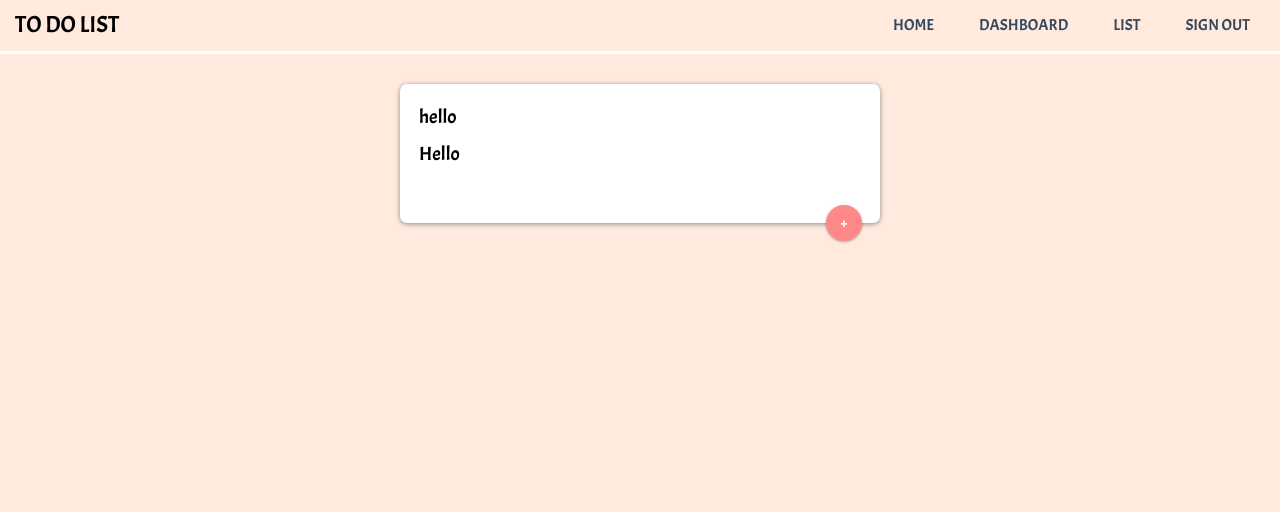
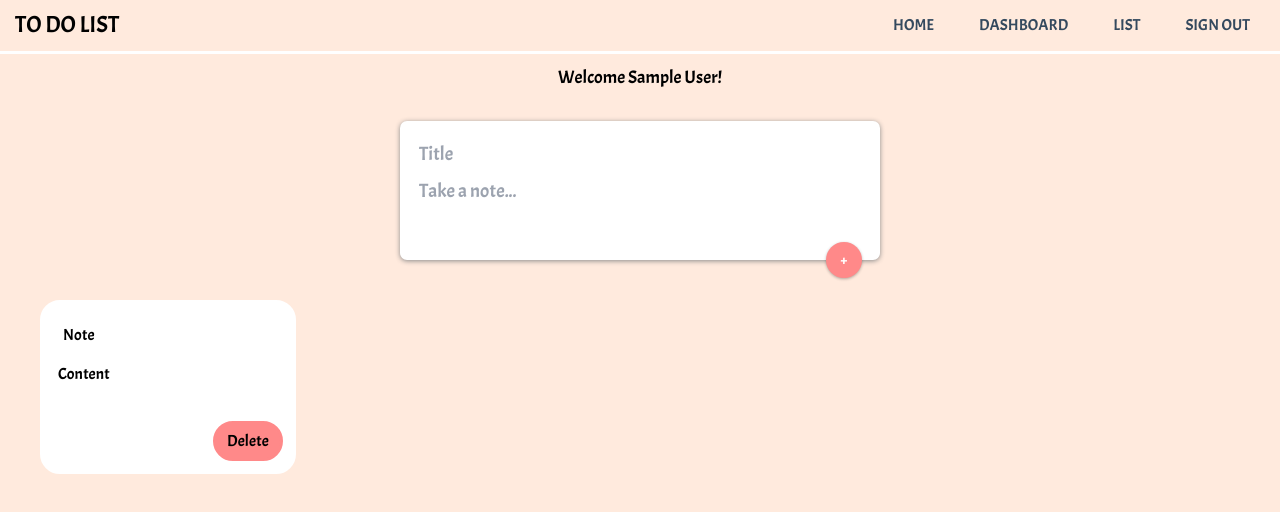
Before and after one commit to RacquelNinaDennison/to_do_list_next, a Next.js app: page /todolist in a window 1280 px wide. Shown: the top 512 px of the page. Built offline with nearby package versions, Linux system fonts and the light colour scheme; no server answers; sample sign-in values are in the browser's storage; a web font is replaced by a local one.

Commit message:
Added loading component

```diff
--- a/package.json
+++ b/package.json
@@ -16,6 +16,7 @@
     "@types/react": "18.2.14",
     "@types/react-dom": "18.2.6",
     "autoprefixer": "^10.4.14",
+    "axios": "^1.4.0",
     "eslint": "8.44.0",
     "eslint-config-next": "13.4.7",
     "next": "13.4.7",
@@ -27,7 +28,8 @@
     "sass": "^1.63.6",
     "tailwindcss": "^3.3.2",
     "ts-node": "^10.9.1",
-    "typescript": "^5.1.6"
+    "typescript": "^5.1.6",
+    "zod": "^3.21.4"
   },
   "devDependencies": {
     "prisma": "^4.16.2"
--- /dev/null
+++ b/src/components/LoadingCard.tsx
@@ -0,0 +1,15 @@
+import React from "react";
+import styles from "./loadingCard.module.scss";
+export const LoadingCard = () => {
+	return (
+		<div>
+			<form className={styles.createNote}>
+				<input name='title' placeholder='' value='' />
+
+				<textarea name='content' placeholder='LOADING' value='' />
+			</form>
+		</div>
+	);
+};
+
+export default LoadingCard;
--- a/src/components/Tasks.tsx
+++ b/src/components/Tasks.tsx
@@ -1,20 +1,62 @@
 import React from "react";
 import styles from "./tasks.module.scss";
+import { useState } from "react";
+import { SingleNote } from "./note";
+
 export const Tasks = () => {
+	const [note, setNote] = useState({ title: "", content: "" });
+	const [takingNote, setTakingNote] = useState(false);
+	const [emptyField, setEmptyField] = useState(false);
+
+	function handleButtonSubmission(event: any) {
+		event.preventDefault();
+		if (note.title.trim() == "" || note.content.trim() == "") {
+			setEmptyField(true);
+		}
+		console.log(note);
+		setNote({ title: "", content: "" });
+	}
+
+	// const handleDelete = (id) => {
+	// 	deleteMutation.mutateAsync(id);
+	// };
+
+	function handleNoteMaking(event: any) {
+		const { name, value } = event.target;
+		setNote((prevValue) => {
+			return {
+				...prevValue,
+				[name]: value,
+			};
+		});
+	}
+
 	return (
+		<>
 			<div>
 				<form className={styles.createNote}>
 					<input
 						name='title'
 						placeholder={true ? "Title" : "Start Taking notes"}
-					value='hello'
+						value={note.title}
+						onChange={handleNoteMaking}
+						onClick={() => {
+							setTakingNote(true);
+						}}
 					/>
 
-				<textarea name='content' placeholder='Take a note...' value='Hello' />
+					<textarea
+						name='content'
+						placeholder='Take a note...'
+						value={note.content}
+						onChange={handleNoteMaking}
+					/>
 
-				<button>+</button>
+					<button onClick={handleButtonSubmission}>+</button>
 				</form>
 			</div>
+			<SingleNote />
+		</>
 	);
 };
 
--- /dev/null
+++ b/src/components/loadingCard.module.scss
@@ -0,0 +1,40 @@
+$header-color: #fdf4f5;
+$header-h1-color: #e8a0bf;
+$footer-paragraph-color: #ccc;
+$button-color: #ff8989;
+$box-shawdow-color: rgba(0, 0, 0, 0.3);
+$hover-button: #ba90c6;
+
+form.createNote {
+	position: relative;
+	width: 480px;
+	margin: 30px auto 20px auto;
+	padding: 15px;
+	border-radius: 7px;
+	box-shadow: 0 1px 5px rgb(138, 137, 137);
+	background: #eee;
+	background: linear-gradient(110deg, #ececec 8%, #f5f5f5 18%, #ececec 33%);
+	background-size: 200% 100%;
+	animation: 1.5s shine linear infinite;
+
+	& input,
+	textarea {
+		width: 100%;
+		border: none;
+		padding: 4px;
+		outline: none;
+		font-size: 1.2em;
+		font-family: inherit;
+		resize: none;
+		background: #eee;
+		background: linear-gradient(110deg, #ececec 8%, #f5f5f5 18%, #ececec 33%);
+		background-size: 200% 100%;
+		animation: 1.5s shine linear infinite;
+	}
+}
+
+@keyframes shine {
+	to {
+		background-position-x: -200%;
+	}
+}
--- /dev/null
+++ b/src/components/note.module.scss
@@ -0,0 +1,40 @@
+$button-color: #ff8989;
+
+.noteContainer {
+	border: white solid;
+	width: 20%;
+	height: max-content;
+	flex-wrap: wrap;
+	display: flex;
+	flex-direction: column;
+	justify-content: space-between;
+	background-color: white;
+	padding: 10px;
+	border-radius: 20px;
+	margin: 40px;
+}
+
+.buttonStyle {
+	color: black;
+	border: solid $button-color;
+	border-radius: 20px;
+	background-color: $button-color;
+	margin-top: 30px;
+	align-self: flex-end; /* Added property */
+	width: 70px;
+	padding: 5px;
+	padding-left: 2px;
+	padding-right: 2px;
+
+	&:hover {
+		color: white;
+	}
+}
+
+.heading {
+	padding: 10px;
+}
+
+.content {
+	padding: 5px;
+}
--- /dev/null
+++ b/src/components/note.tsx
@@ -0,0 +1,13 @@
+import styles from "./note.module.scss";
+
+import React from "react";
+
+export const SingleNote = () => {
+	return (
+		<div className={styles.noteContainer}>
+			<h1 className={styles.heading}>Note</h1>
+			<p className={styles.content}>Content</p>
+			<button className={styles.buttonStyle}>Delete</button>
+		</div>
+	);
+};
--- a/src/pages/todolist.tsx
+++ b/src/pages/todolist.tsx
@@ -1,15 +1,49 @@
-import React from "react";
+import React, { useEffect, useState } from "react";
 import SignIn from "../components/SignIn";
+import axios from "axios";
+import styles from "../styles/todolist.module.scss";
 
 import { useSession, signIn, signOut } from "next-auth/react";
 import Tasks from "@/components/Tasks";
+import LoadingCard from "@/components/LoadingCard";
+
+let user;
+
+type GetUserResponse = {
+	name: String;
+};
+
+const fetchUser = async (): Promise<GetUserResponse> => {
+	return (await axios.post("/api/hello")).data;
+};
+
 export const ToDoList = () => {
 	const { data: session, status } = useSession();
+	const [user, setUser] = useState<GetUserResponse | null>(null);
+	// const user = await fetchUser();
+	// console.log(user);
+
+	console.log(session?.user?.name);
+	useEffect(() => {
+		const getUserData = async () => {
+			const userData = await fetchUser();
+			setUser(userData);
+		};
+
+		getUserData();
+	}, []);
 	return (
 		<>
-			{status === "loading" && <h1>loading</h1>}
-			{/* what would be the best to display? */}
-			{!session ? <SignIn /> : <Tasks />}
+			{status != "loading" && session ? (
+				<>
+					<h2 className={styles.welcome}>Welcome {session?.user?.name}!</h2>
+					<Tasks />
+				</>
+			) : (
+				""
+			)}
+			{status === "loading" && <LoadingCard />}
+			{!session && status != "loading" ? <SignIn /> : ""}
 		</>
 	);
 };
--- /dev/null
+++ b/src/styles/todolist.module.scss
@@ -0,0 +1,7 @@
+$button-color: #ff8989;
+
+.welcome{
+    margin-top: 10px;
+    text-align: center;
+    font-size: large;
+}
```
Also changed, not shown: src/pages/api/user/get.ts (added, +46 -0 lines), 1 other file (tests, documents, lock files or other folders). Lines whose indentation alone changed are shown as unchanged.
